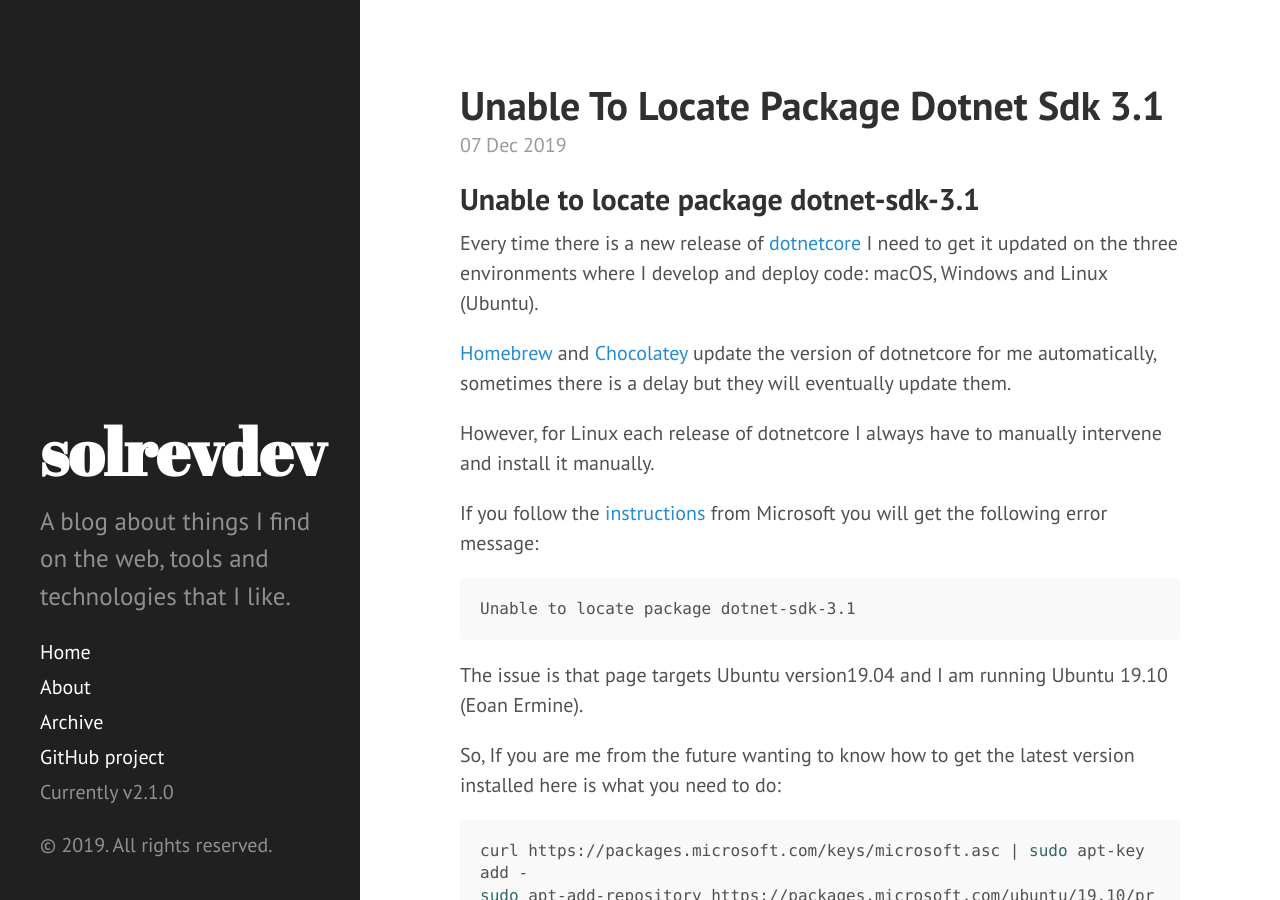
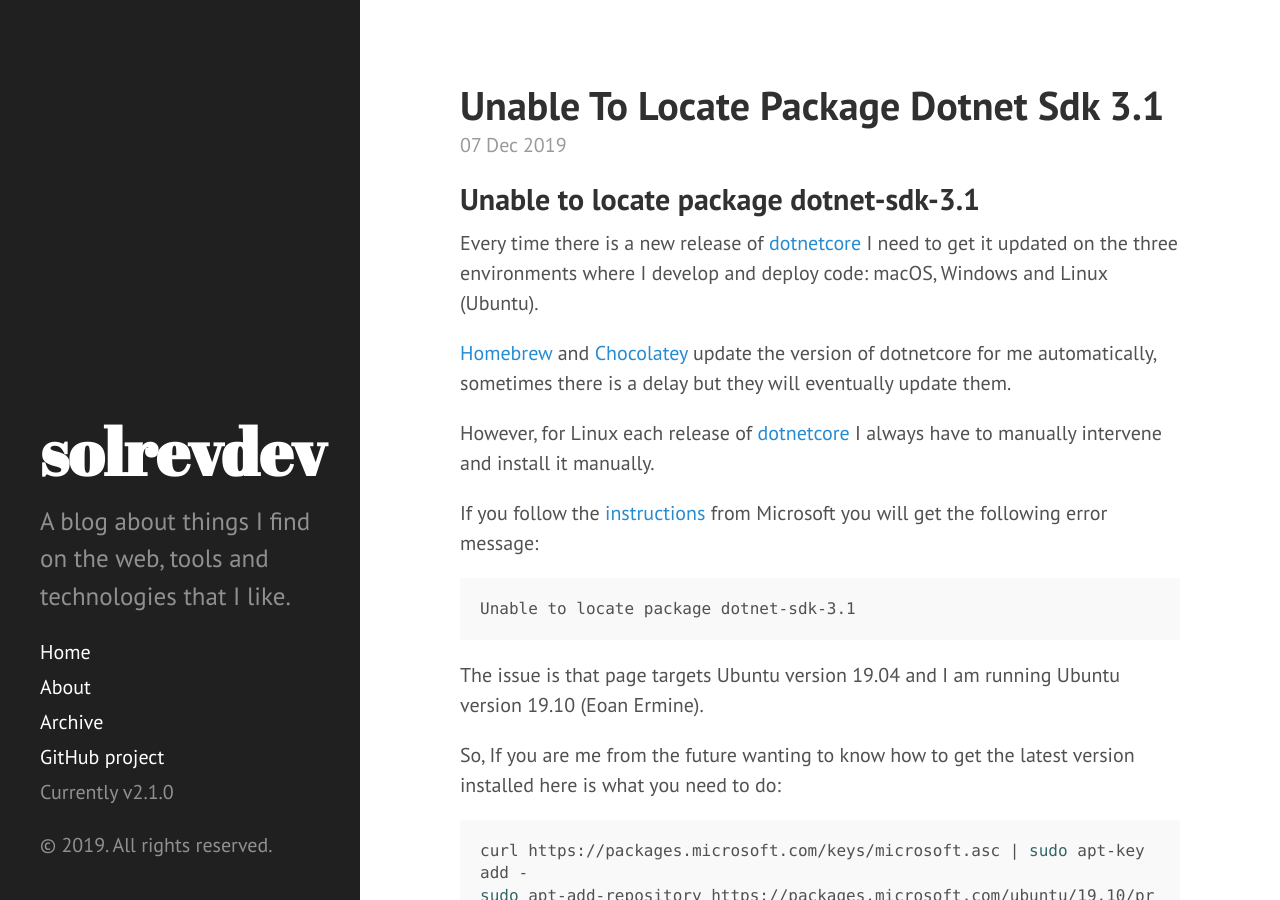
Before and after one commit to solrevdev/solrevdev.github.io, a Jekyll site: the page built from _posts/2019-12-07-unable-to-locate-package-dotnet-sdk-3.1.md, in a window 1280 px wide and 900 px high. Built offline with Jekyll 4.4.1, drawn with Linux system fonts in a browser that asks for light colours.

Commit message:
small improvemets to the blog post

````diff
--- a/_posts/2019-12-07-unable-to-locate-package-dotnet-sdk-3.1.md
+++ b/_posts/2019-12-07-unable-to-locate-package-dotnet-sdk-3.1.md
@@ -16,7 +16,7 @@ Every time there is a new release of [dotnetcore](https://dotnet.microsoft.com/d
 
 [Homebrew](https://brew.sh/) and [Chocolatey](https://chocolatey.org/) update the version of dotnetcore for me automatically, sometimes there is a delay but they will eventually update them.
 
-However, for Linux each release of dotnetcore I always have to manually intervene and install it manually.
+However, for Linux each release of [dotnetcore](https://dotnet.microsoft.com/download) I always have to manually intervene and install it manually.
 
 If you follow the [instructions](https://docs.microsoft.com/en-gb/dotnet/core/install/linux-package-manager-ubuntu-1904]) from Microsoft  you will get the following error message:
 
@@ -24,7 +24,7 @@ If you follow the [instructions](https://docs.microsoft.com/en-gb/dotnet/core/in
 Unable to locate package dotnet-sdk-3.1
 ```
 
-The issue is that page targets Ubuntu version19.04 and I am running Ubuntu 19.10 (Eoan Ermine).
+The issue is that page targets Ubuntu version 19.04 and I am running Ubuntu version 19.10 (Eoan Ermine).
 
 So, If you are me from the future wanting to know how to get the latest version installed  here is what you need to do:
 
````
